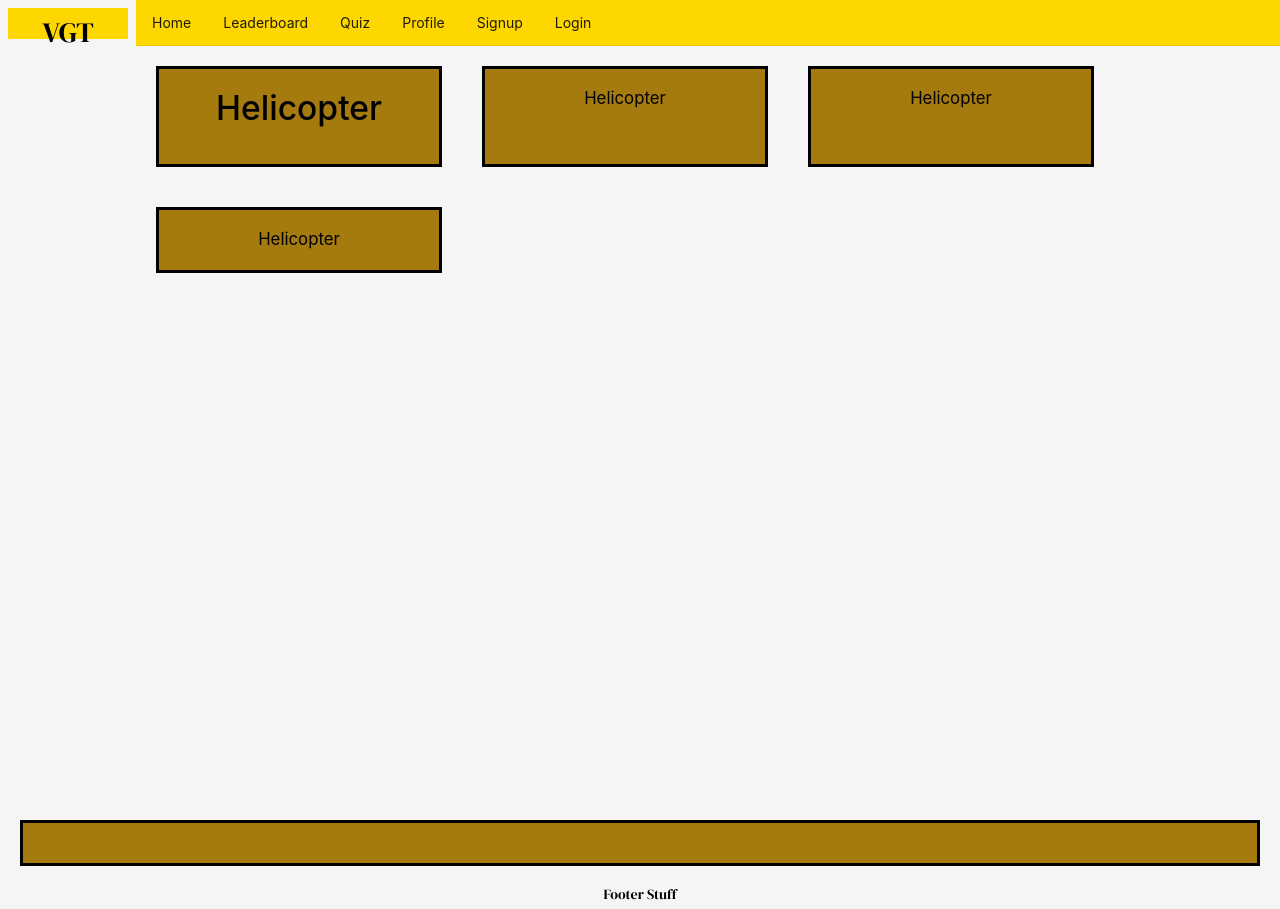
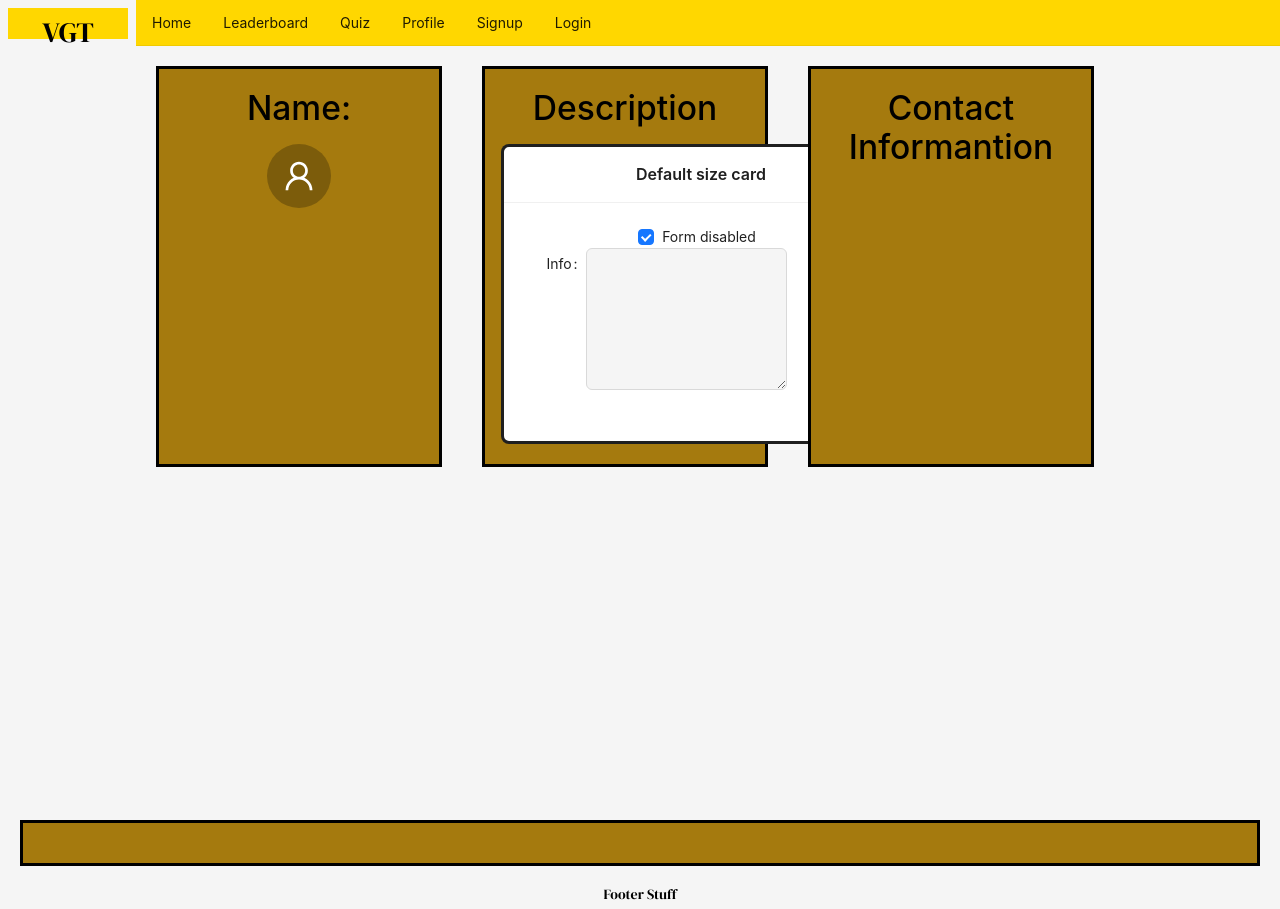
Before and after one commit to darthcurtiscass/VGT, a React (Create React App) app in the folder client/: page /profile in a window 1280 px wide. Built offline with nearby package versions, Linux system fonts and the light colour scheme.

Commit message:
added avater icon and description card on profile

```diff
--- a/client/src/pages/Profile.js
+++ b/client/src/pages/Profile.js
@@ -1,23 +1,65 @@
 import React from 'react';
 import '../App.css';
-import { Col, Row } from 'antd';
+import { Col, message, Row } from 'antd';
+import { UserOutlined } from '@ant-design/icons';
+import { Avatar, Space } from 'antd'
+import { Card } from 'antd';
+import { Checkbox,Form,Input,} from 'antd';
+import { useState } from 'react';
+const { TextArea } = Input;
+const Profile = () => {
+const [componentDisabled, setComponentDisabled] = useState(true);
 
-const Profile =() => {
-    return(
- <Row gutter={{ xs: 8, sm: 16, md: 24, lg: 32 }}>
+  return (
+    <Row gutter={{ xs: 8, sm: 16, md: 24, lg: 32 }}>
       <Col className="container" span={6}>
-        <div><h1>Helicopter</h1></div>
+        <div><h1>Name:</h1></div>
+        <Space direction="vertical" size={16}>
+          <Space wrap size={16}>
+            <Avatar size={64} icon={<UserOutlined />} />
+          </Space>
+        </Space>
       </Col>
       <Col className="container" span={6}>
-        <div>Helicopter</div>
+        <div><h1>Description</h1></div>
+        <Card
+          title="Default size card"
+          style={{
+            width:400,
+            height: 300,
+            border: 'solid',
+            display: 'center',
+          }}
+        >
+                <Checkbox
+        checked={componentDisabled}
+        onChange={(e) => setComponentDisabled(e.target.checked)}
+      >
+        Form disabled
+      </Checkbox>
+      <Form
+        labelCol={{
+          span: 4,
+        }}
+        wrapperCol={{
+          span: 14,
+        }}
+        layout="horizontal"
+        disabled={componentDisabled}
+        style={{
+          maxWidth: 600,
+        }}
+      >
+        <Form.Item label="Info:">
+          <TextArea rows={6} />
+        </Form.Item>
+        </Form>
+        </Card>
       </Col>
       <Col className="container" span={6}>
-        <div>Helicopter</div>
-      </Col>
-      <Col className="container" span={6}>
-        <div>Helicopter</div>
+        <div><h1>Contact Informantion</h1></div>
       </Col>
     </Row>
-    );
+  );
 }
 export default Profile;
```
